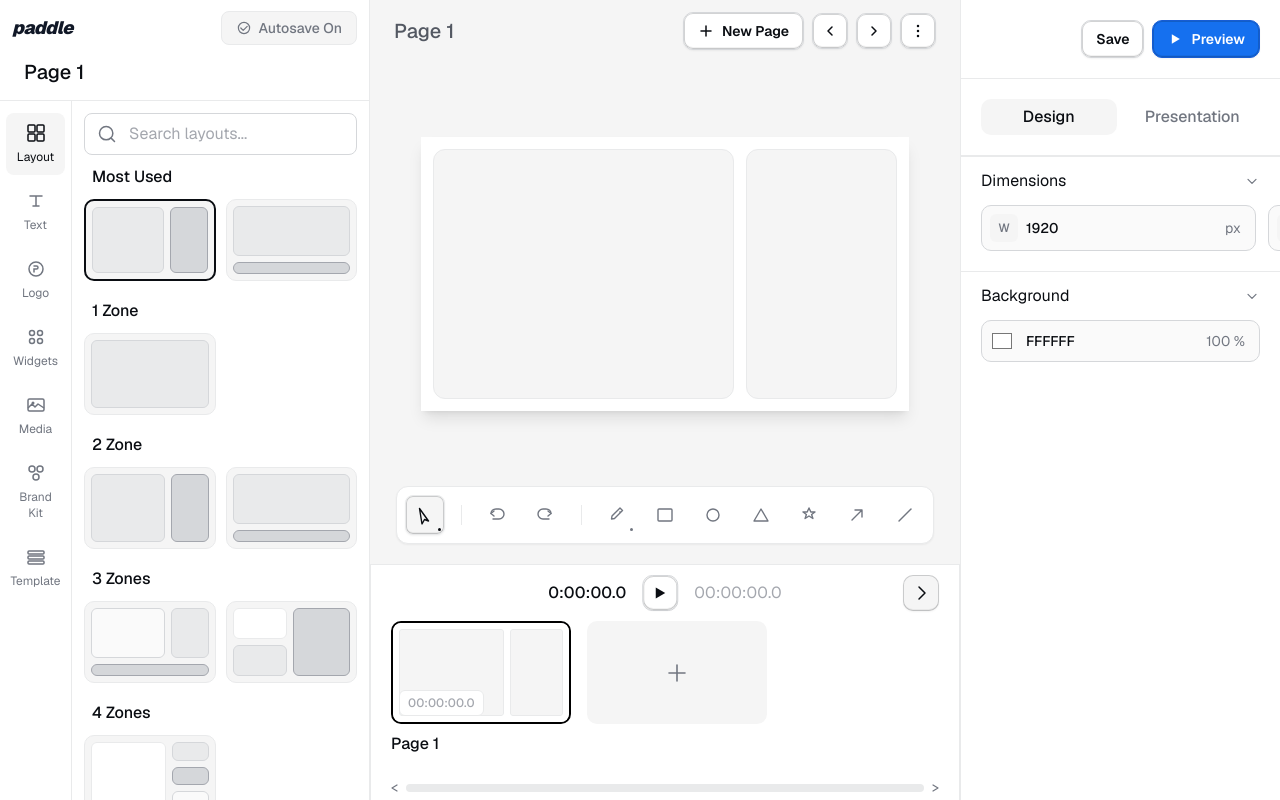
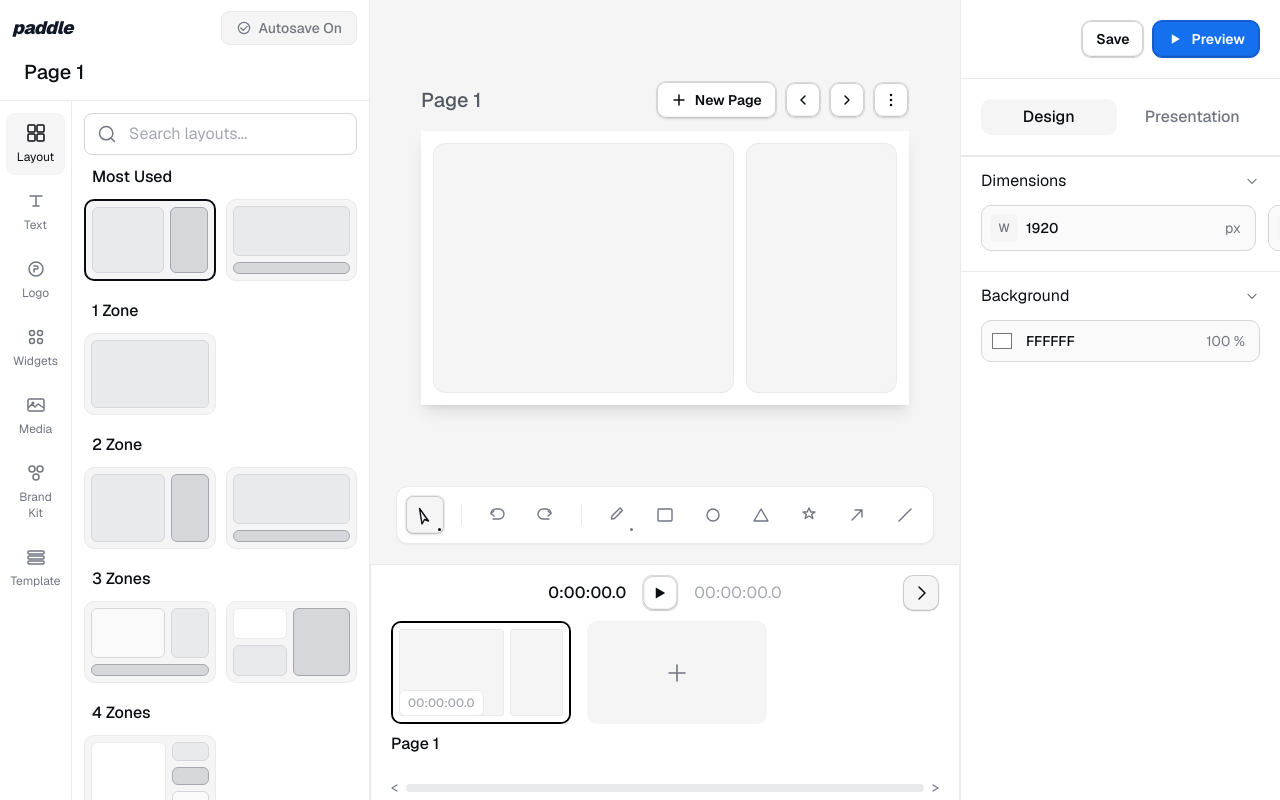
Before and after one commit to celinesantoso/paddle, a React (Vite) app: page /editor in a window 1280 px wide. Built offline with nearby package versions, Linux system fonts and the light colour scheme.

Commit message:
fixed alignment on canvas page

```diff
--- a/src/pages/EditorPage.jsx
+++ b/src/pages/EditorPage.jsx
@@ -2944,8 +2944,11 @@ export default function EditorPage() {
           className="flex-1 flex flex-col min-w-0 overflow-hidden"
           style={{ backgroundColor: '#F5F5F5' }}
         >
+          {/* Canvas + Header (grouped so header aligns with canvas edges) */}
+          <div className="flex-1 flex items-center justify-center px-6 min-h-0" onClick={handleDeselectAll}>
+            <div style={{ display: 'flex', flexDirection: 'column', gap: 12, width: 'min(760px, 90%)', alignItems: 'stretch' }}>
               {/* ── Canvas Header ── */}
-          <div style={{ display: 'flex', alignItems: 'center', justifyContent: 'space-between', padding: '12px 24px', flexShrink: 0 }}>
+              <div style={{ display: 'flex', alignItems: 'center', justifyContent: 'space-between', flexShrink: 0 }}>
                 <span style={{ fontSize: 20, fontWeight: 500, lineHeight: '32px', color: '#535862', overflow: 'hidden', textOverflow: 'ellipsis', whiteSpace: 'nowrap', fontFamily: 'inherit' }}>
                   {pages.find((p) => p.id === currentPageId)?.label ?? 'Page 1'}
                 </span>
@@ -2991,15 +2994,12 @@ export default function EditorPage() {
                 </div>
               </div>
 
-          {/* Canvas */}
-          <div className="flex-1 flex items-center justify-center px-6 min-h-0" onClick={handleDeselectAll}>
+              {/* ── Canvas Frame ── */}
               <div
                 className="shadow-lg overflow-hidden"
                 style={{
                   aspectRatio: '16/9',
-                maxWidth: '90%',
-                maxHeight: '85%',
-                width: 'min(760px, 90%)',
+                  width: '100%',
                   backgroundColor: bgColor,
                   outline: selectedNode?.type === 'frame' ? '2px solid #1570EF' : 'none',
                   outlineOffset: 1,
@@ -3028,6 +3028,7 @@ export default function EditorPage() {
                 />
               </div>
             </div>
+          </div>
 
           {/* ── Bottom Sheet ── sits inside canvas column, naturally constrained to canvas width */}
           <BottomBar
```
Lines whose indentation alone changed are shown as unchanged.
